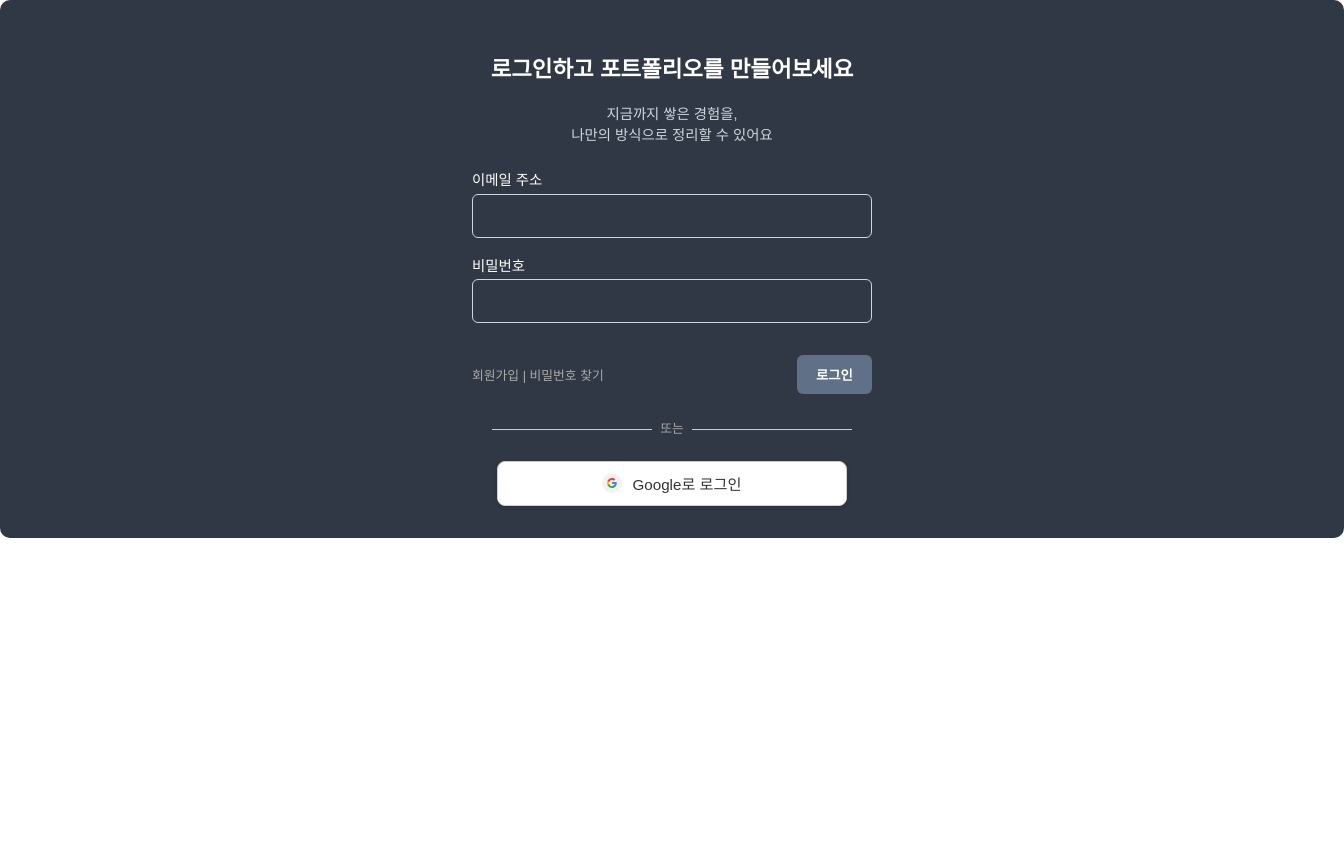
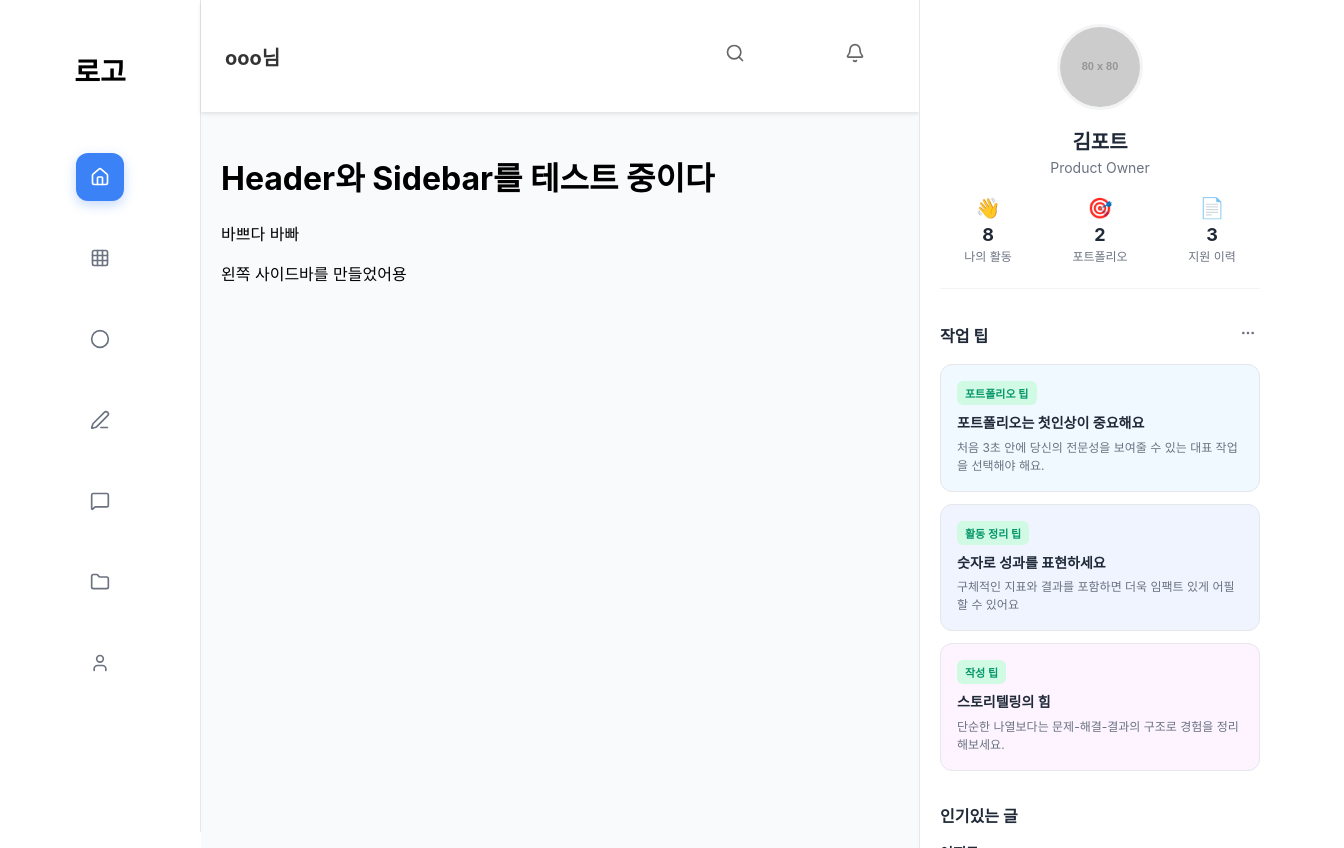
Before and after one commit to juunghaa/react-porters-portme, a React (Create React App) app: page / in a window 1280 px wide. Shown: the whole page, 1344 px wide, since content can reach past the window. Before the commit the page ends 800 px from the top, so only its background shows below. Built offline with nearby package versions, Linux system fonts and the light colour scheme; no server answers.

Commit message:
프론트 코드 충돌 해결

```diff
--- a/src/App.jsx
+++ b/src/App.jsx
@@ -12,63 +12,72 @@ import ActivityEditorPage from './pages/ActivityEditorPage.jsx';
 import LoginPage from './pages/LoginPage';
 import SignupPage from './pages/SignupPage';
 
+// 나중에 로그인 이후 로그인폼 감추고 메인만 보이도록 정리하거나.. 페이지 관리 필요
+// 정하 코드!!
 
-// 나중에 로그인 이후 로그인폼 감추고 메인만 보이도록 정리하거나.. 페이지 관리 필요
-// 주석 처리한게 원래 정하 코드!!
-export default function App() {
-  const [isLoggedIn, setIsLoggedIn] = useState(false);
+// export default function App() {
+//   const [isLoggedIn, setIsLoggedIn] = useState(false);
 
-  const handleLoginSuccess=()=>{
-    setIsLoggedIn(true);
-  };
-  const handleLogout=()=>{
-    setIsLoggedIn(false);
-    console.log("로그아웃 되었습니다.");
-  };
+//   const handleLoginSuccess=()=>{
+//     setIsLoggedIn(true);
+//   };
+//   const handleLogout=()=>{
+//     setIsLoggedIn(false);
+//     console.log("로그아웃 되었습니다.");
+//   };
 
-  return (
-    <main>
-      {isLoggedIn ? (
-        <>
-        <h2>환영합니다앙</h2>
-        <LogoutButton onLogout={handleLogout}/>
-        </>) : (
-        <LoginForm onLoginSuccess={handleLoginSuccess}/>
-        )
-      }
-    </main>
-  );
+//   return (
+//     <main>
+//       <MainPage />
+//       <ActivityEditorPage />
+//       {isLoggedIn ? (
+//         <>
+//         <h2>환영합니다앙</h2>
+//         <LogoutButton onLogout={handleLogout}/>
+//         <MainPage />
+
+//         </>) : (
+//         <>
+//         <LoginPage onLoginSuccess={handleLoginSuccess}/>
+//         <SignupPage onLoginSuccess={handleLoginSuccess} />
+//         </>
+//         )
+//       }
+//     </main>
+//   );
+// }
+
+// App.jsx (일단 로그인 띄고 메인페이지만 보아게 수정)
+// 단비 코드 !!
+
+import Header from './components/Header/Header';
+import Sidebar from './components/Sidebar/Sidebar';
+import RightPanel from './components/RightPanel/RightPanel';
+
+
+function App() {
+    return (
+        <div className="App">
+            {/* 사이드바, 메인 영역  배치 */}
+            <div style={{display: 'flex', minHeight: '100vh'}}>
+                {/* 왼쪽 사이드바 */}
+                <Sidebar/>
+
+                {/* 가운데 메인 영역 */}
+                <div style={{flex: 1, display: 'flex', flexDirection: 'column'}}>
+                    <Header/>
+                    <div style={{padding: '20px', backgroundColor: '#f9fafb', flex: 1}}>
+                        <h1>Header와 Sidebar를 테스트 중이다</h1>
+                        <p>바쁘다 바빠</p>
+                        <p>왼쪽 사이드바를 만들었어용</p>
+                    </div>
+                </div>
+
+                {/* 오른쪽 패널 */}
+                <RightPanel/>
+            </div>
+        </div>
+    );
 }
 
-// App.jsx (일단 로그인 띄고 메인페이지만 보아게 수정)
-// import Header from './components/Header/Header';
-// import Sidebar from './components/Sidebar/Sidebar';
-// import RightPanel from './components/RightPanel/RightPanel';
-
-
-// function App() {
-//     return (
-//         <div className="App">
-//             {/* 사이드바, 메인 영역  배치 */}
-//             <div style={{display: 'flex', minHeight: '100vh'}}>
-//                 {/* 왼쪽 사이드바 */}
-//                 <Sidebar/>
-
-//                 {/* 가운데 메인 영역 */}
-//                 <div style={{flex: 1, display: 'flex', flexDirection: 'column'}}>
-//                     <Header/>
-//                     <div style={{padding: '20px', backgroundColor: '#f9fafb', flex: 1}}>
-//                         <h1>Header와 Sidebar를 테스트 중이다</h1>
-//                         <p>바쁘다 바빠</p>
-//                         <p>왼쪽 사이드바를 만들었어용</p>
-//                     </div>
-//                 </div>
-
-//                 {/* 오른쪽 패널 */}
-//                 <RightPanel/>
-//             </div>
-//         </div>
-//     );
-// }
-
-// export default App;
+export default App;
```
